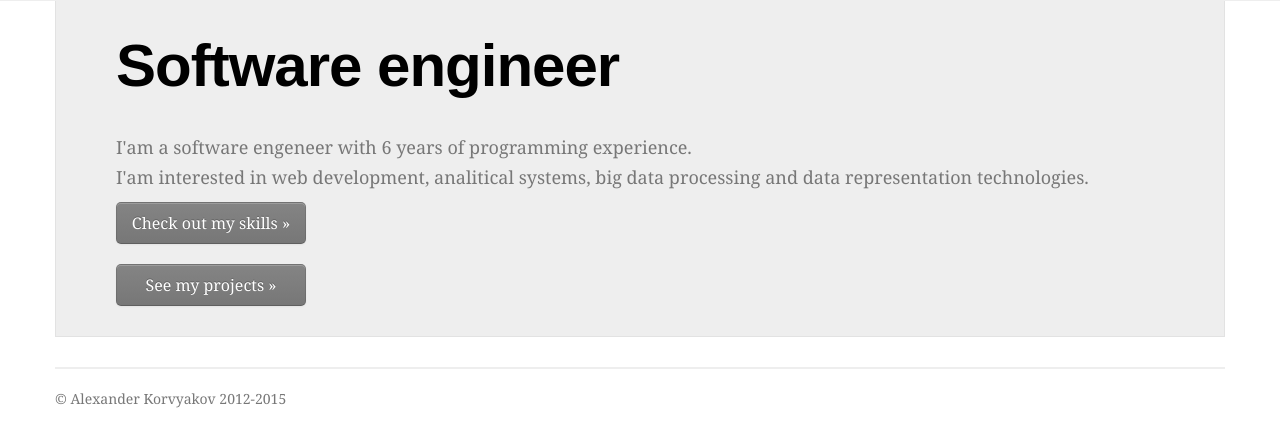
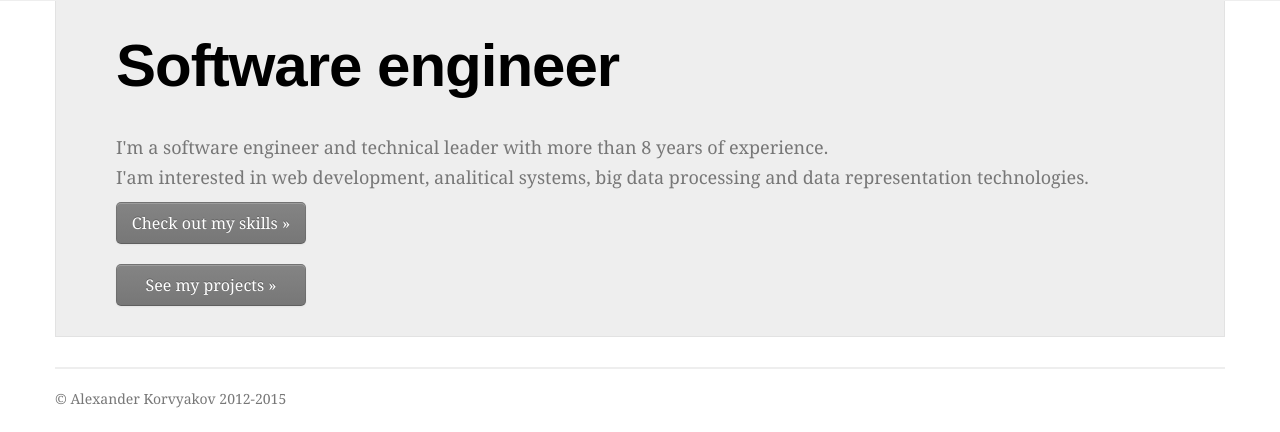
Before and after one commit to nai1gun/korvyakovcom-node, a Node server app: page / in a window 1280 px wide. Shown: the part 61-493 px from the top of the page. Run offline with Node 20, Linux system fonts and the light colour scheme; some libraries are stand-ins or nearby versions; some web fonts are replaced.

Commit message:
Update index.ejs

```diff
--- a/views/pages/index.ejs
+++ b/views/pages/index.ejs
@@ -13,7 +13,7 @@
       <div class="hero-unit">
 
         <h1>Software engineer</h1><br>
-        <p>I'am a software engeneer with 6 years of programming experience.<br>I'am interested in web development, analitical systems, big data processing and data representation technologies.</p>
+        <p>I'm a software engineer and technical leader with more than 8 years of experience.<br>I'am interested in web development, analitical systems, big data processing and data representation technologies.</p>
           <a class="btn btn-primary btn-large" href="skills" style="text-align:center; width:10em;">Check out my skills &raquo;</a>
           <br><br>
           <a class="btn btn-primary btn-large" href="projects" style="text-align:center; width:10em;">See my projects &raquo;</a>
```
